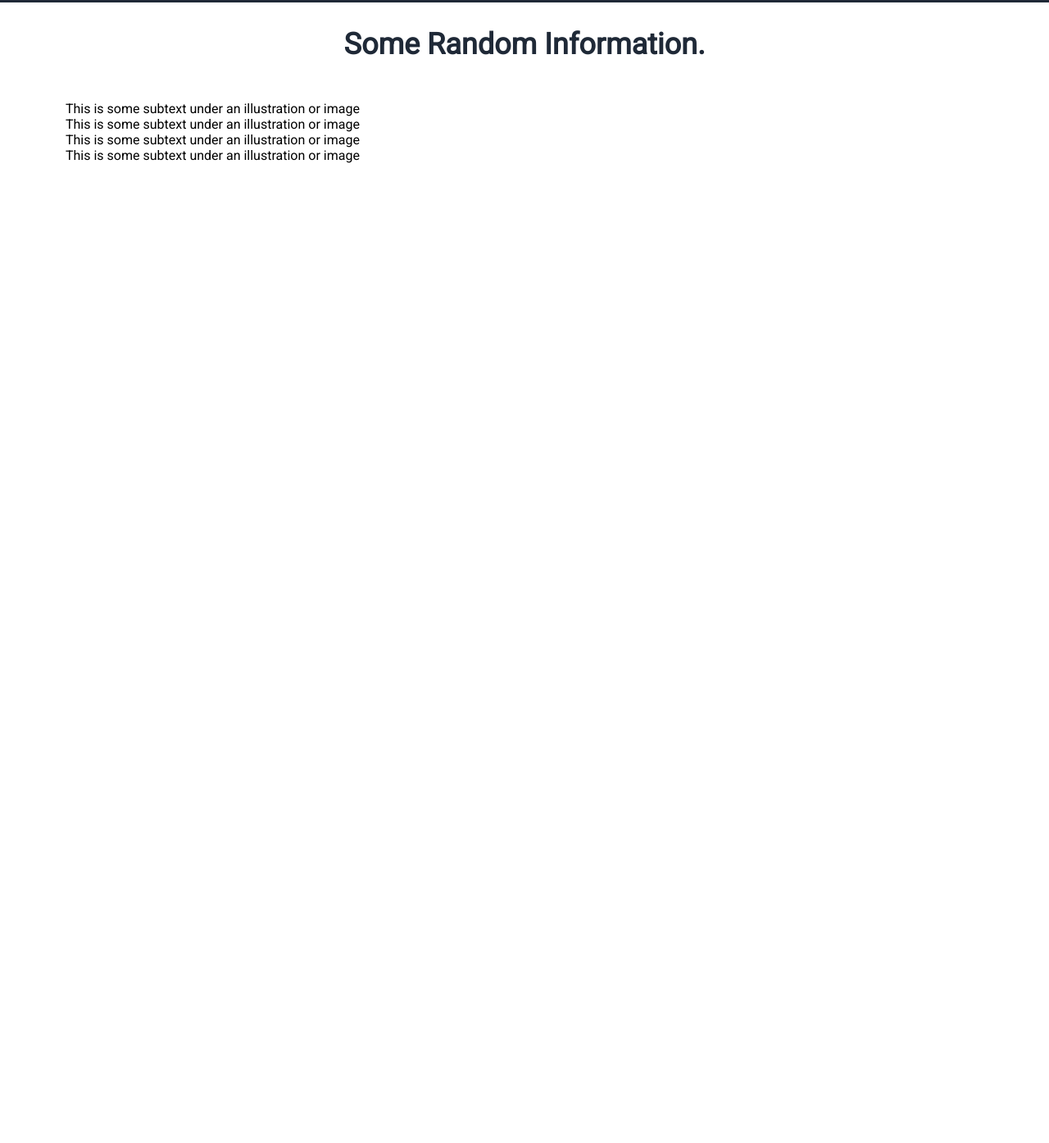
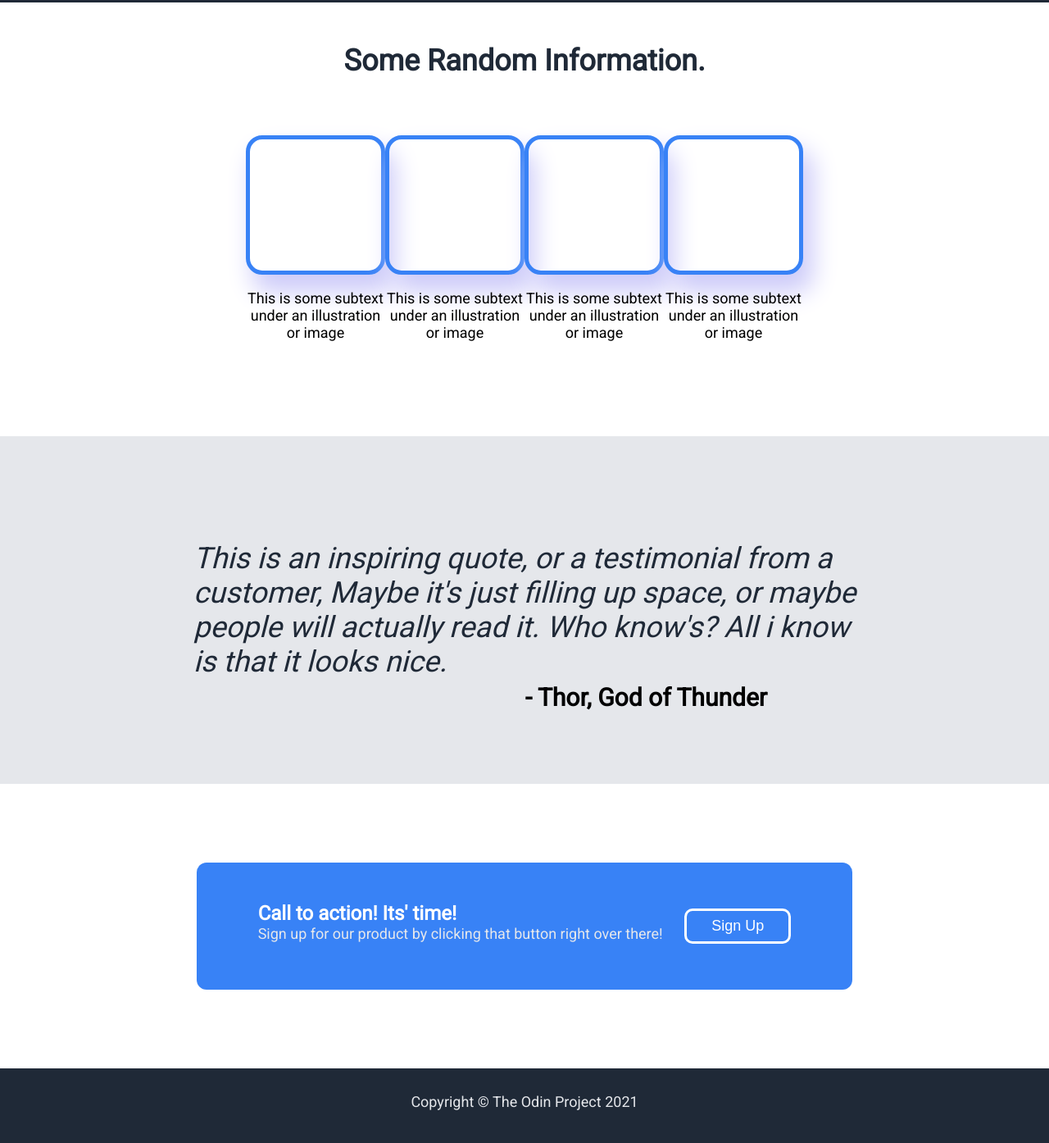
Before and after one commit to HolyBasill/Landing-Page, a plain HTML site: page index.html in a window 1280 px wide. Shown: the part 722-2116 px from the top of the page at 82% size. Before the commit the page ends 939 px from the top, so only its background shows below. Drawn offline with Linux system fonts and the light colour scheme.

Commit message:
finished landing page project :D

```diff
--- a/index.html
+++ b/index.html
@@ -48,48 +48,49 @@
 
             <div class="card">
                 <div class="square"></div>
-                <p class="card-text">This is some subtext under an illustration or image</p>
+                <p class="card-text">This is some subtext<br> under an illustration or image</p>
             </div>
 
             <div class="card">
                 <div class="square"></div>
-                <p class="card-text">This is some subtext under an illustration or image</p>
+                <p class="card-text">This is some subtext<br> under an illustration or image</p>
             </div>
 
             <div class="card">
                 <div class="square"></div>
-                <p class="card-text">This is some subtext under an illustration or image</p>
+                <p class="card-text">This is some subtext<br> under an illustration or image</p>
             </div>
 
             <div class="card">
                 <div class="square"></div>
-                <p class="card-text">This is some subtext under an illustration or image</p>
+                <p class="card-text">This is some subtext<br> under an illustration or image</p>
             </div>
         </div>
-
-
-
-
-
-
-
-
-
-
-
-
-
-
-
-
-
-
-
-
-
-
-
     </main>
 
+    <div class="quote">
+        <em>This is an inspiring quote, or a testimonial from a<br> customer, Maybe it's just filling up space, or maybe<br> people will actually read it. Who know's? All i know<br> is that it looks nice.</em>
+        <p id="thor">- Thor, God of Thunder</p>
+    </div>
+
+    <div class="action">
+        <div class="container-2">
+            <div class="left2">
+            <h3 class="thick">Call to action! Its' time!</h3>
+            <p class="textbellow">Sign up for our product by clicking that button right over there!</p>
+        </div>
+
+            <div class="right2">
+                <button class="button-2">Sign Up</button>
+            </div>
+        </div>
+        </div>
+    </div>
+
+    <footer>
+        <div class="end">
+            <p class="textbellow">Copyright © The Odin Project 2021</p>
+        </div>
+    </footer>
 </body>
 </html>
--- a/main.css
+++ b/main.css
@@ -62,7 +62,7 @@ a:hover {
     margin-top: 10;
 }
 
-button {
+.button-1 {
     width: 130px;
     padding: 8px 1rem;
     border-radius: 10px;
@@ -73,11 +73,13 @@ button {
 
 .image {
     width: 650px;
-    background: linear-gradient(307deg, rgba(115,9,121,1) 0%, rgba(96,43,143,1) 38%, rgba(0,212,255,1) 100%);
+    background: linear-gradient(207deg, rgb(169, 21, 177) 0%, rgb(135, 81, 182) 38%, rgba(0,212,255,1) 100%);
     height: 250px;
     display: flex;
     align-items: center;
     justify-content: center;
+    border: 5px transparent;
+    border-radius: 20px;
 }
 
 button:active {
@@ -94,17 +96,113 @@ h2 {
     align-items: center;
     justify-content: center;
     padding: 30px;
+    margin: 20px;
 }
 
 .card-container {
-    padding: 18px 5rem;
+    padding: 20px 21rem;
+    display: flex;
+    justify-content: center;
+    align-items: center;
+    margin-bottom: 6rem;
+    background: 3882f6;
+}
 
+.square {
+    width: 160px;
+    height: 160px;
+    border: 5px solid #3882F6;
+    border-radius: 20px;
+    text-align: center;
+    display: flex;
+    justify-content: center;
+    align-items: center;
+    -webkit-box-shadow:  10px 20px 30px 2px rgb(205, 203, 249);
+}
 
+.card {
+    text-align: center;
+    display: flex;
+    flex-direction: column;
+    align-items: center;
+    gap: 1em;
+    font-size: 18px;
+    max-width: 300px;
+}
+
+/* Quote ====================================================================*/
+
+.quote {
+    display: flex;
+    justify-content: center;
+    background-color: #e5e7eb;
+    padding: 8em 12rem;
+    font-weight: 100;
+}
+
+.quote em {
+    font-size: 36px;
+    color: #1f2937;
+}
+
+em {
+    font-style: italic;
+}
+
+#thor {
+    align-self: flex-end;
+    position: absolute;
+    right: 30%;
+    font-size: 30px;
+    margin: -40px;
+    font-weight: 900;
 }
 
 
-.card {
+/* Call to action ====================================================================*/
+
+.action {
     display: flex;
+    align-items: center;
+    justify-content: center;
+    padding: 6rem 15rem;
+}
 
+.container-2 {
+    display: flex;
+    align-items: center;
+    justify-content: space-evenly;
+    padding: 3em;
+    background-color: #3882F6;
+    width: 90%;
+    border-radius: 12px;
+}
 
+.thick {
+    font-size: 24px;
+    color: white;
+    font-weight: bold;
 }
+
+.button-2 {
+    width: 130px;
+    padding: 8px 1rem;
+    border-radius: 10px;
+    background-color: #3882F6;
+    color:#ffffff;
+    font-size: 18px;
+    border-color: #ffffff;
+    border: 3px solid;
+}
+
+/* Footer  ====================================================================*/
+
+.end {
+    display: flex;
+    justify-content: center;
+    align-items: center;
+    background-color: #1f2937;
+    padding: 30px;
+}
+
+/* Done */
```
